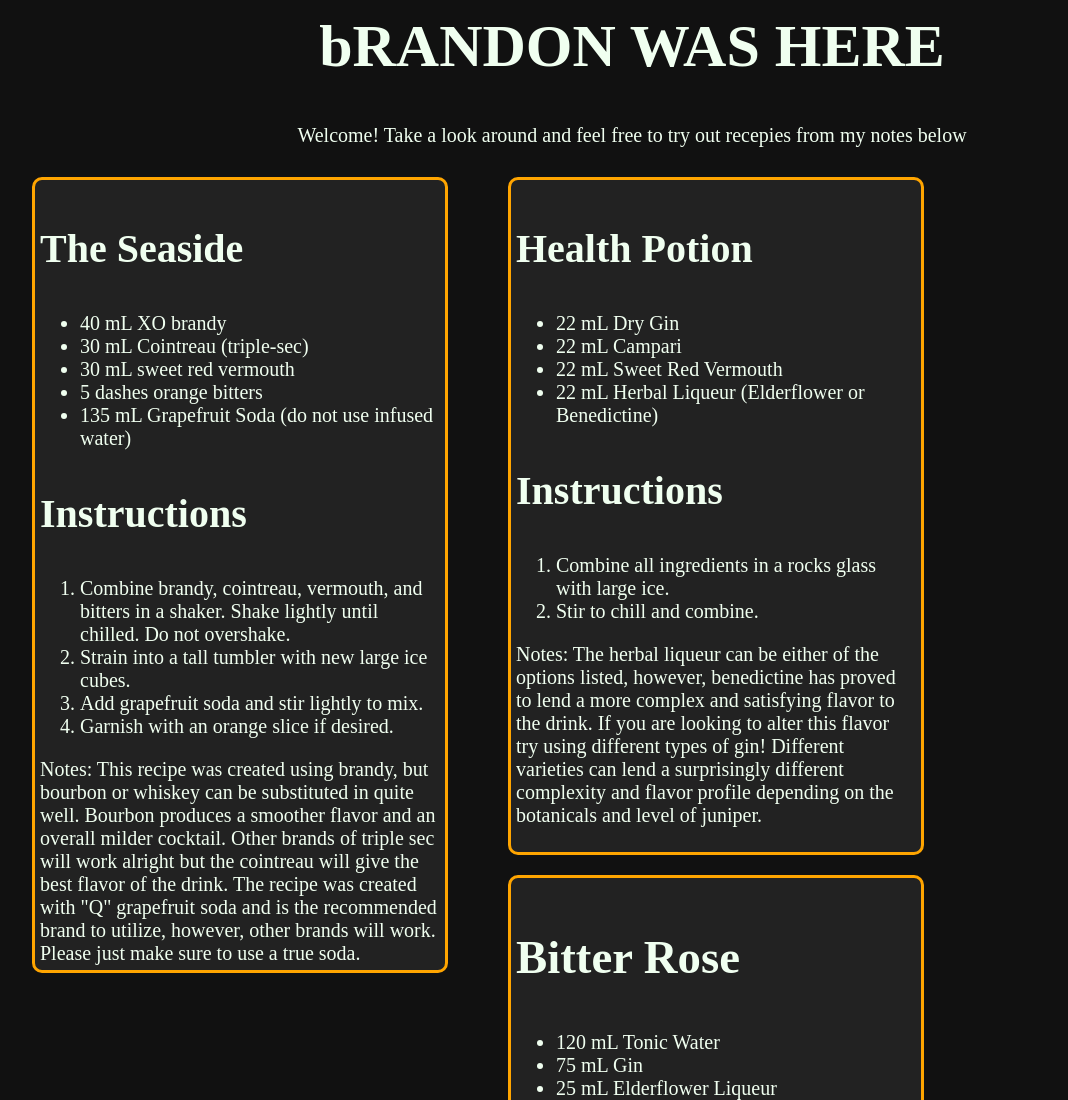
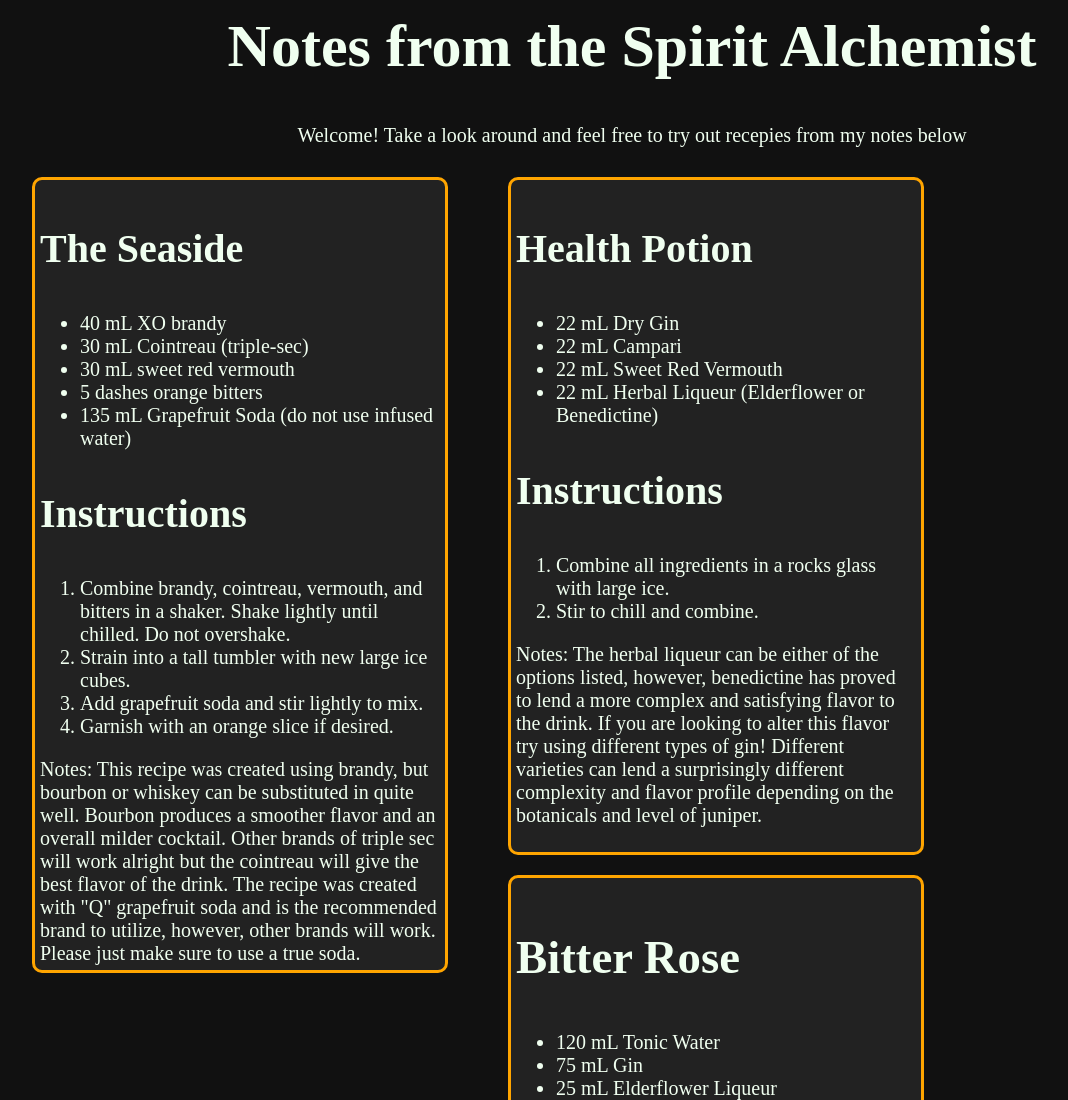
Before and after one commit to TheIncredibleMulk/spirit-alchemy, a plain HTML site: page index.html in a window 1280 px wide. Shown: the top 1100 px of the page, without its empty margins (8-1076 px from the left). Drawn offline with Linux system fonts and the light colour scheme.

Commit message:
fixing website title

```diff
--- a/index.html
+++ b/index.html
@@ -9,7 +9,7 @@
   </head>
   <body>
     <div>
-      <p class="title">bRANDON WAS HERE</p>
+      <p class="title">Notes from the Spirit Alchemist</p>
     </div>
     <br />
     <div class="second-title">
```
